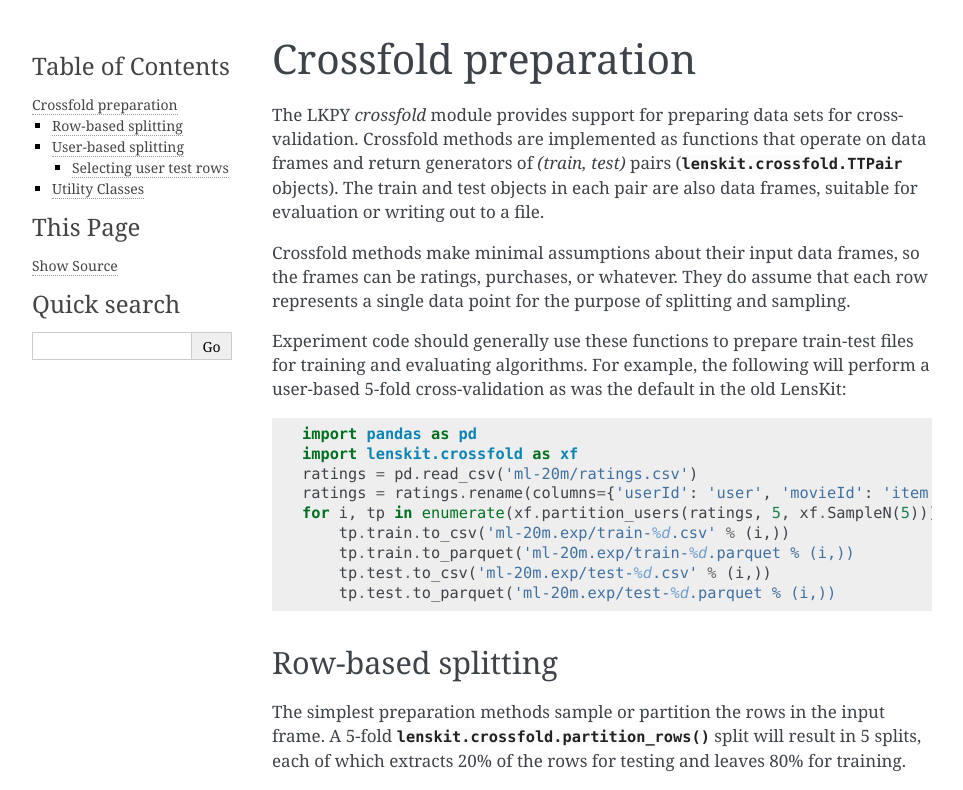
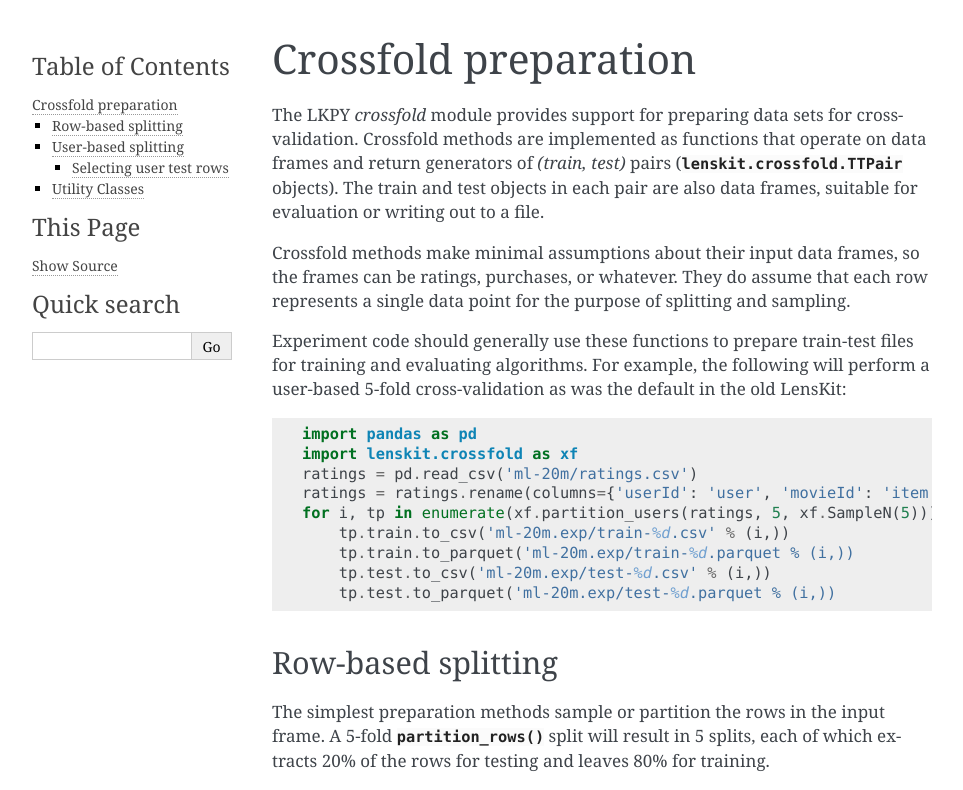
Before and after one commit to lenskit/lkpy, a Sphinx documentation site: the page built from doc/crossfold.rst, in a window 1280 px wide. Shown: the top 790 px of the page, without its empty margins (148-1111 px from the left). Built offline with Sphinx 7.4.7, drawn with Linux system fonts in a browser that asks for light colours; grey boxes are pictures that could not be loaded.

Commit message:
Improve crossfold docs

```diff
--- a/doc/crossfold.rst
+++ b/doc/crossfold.rst
@@ -30,13 +32,13 @@
 -------------------
 
 The simplest preparation methods sample or partition the rows in the input frame.
-A 5-fold :py:func:`lenskit.crossfold.partition_rows` split will result in 5
+A 5-fold :py:func:`partition_rows` split will result in 5
 splits, each of which extracts 20% of the rows for testing and leaves 80% for
 training.
 
-.. autofunction:: lenskit.crossfold.partition_rows
+.. autofunction:: partition_rows
 
-.. autofunction:: lenskit.crossfold.sample_rows
+.. autofunction:: sample_rows
 
 User-based splitting
 --------------------
@@ -53,9 +55,9 @@
 3. Create a training set for each test set consisting of the non-selected rows from each
     of that set's test users, along with all rows from each non-test user.
 
-.. autofunction:: lenskit.crossfold.partition_users
+.. autofunction:: partition_users
 
-.. autofunction:: lenskit.crossfold.sample_users
+.. autofunction:: sample_users
 
 Selecting user test rows
 ~~~~~~~~~~~~~~~~~~~~~~~~
@@ -67,14 +69,15 @@
 
 We provide several partition method factories:
 
-.. autofunction:: lenskit.crossfold.SampleN
-.. autofunction:: lenskit.crossfold.SampleFrac
+.. autofunction:: SampleN
+.. autofunction:: SampleFrac
 
 Utility Classes
 ---------------
 
-.. autoclass:: lenskit.crossfold.PartitionMethod
+.. autoclass:: PartitionMethod
    :members:
+   :special-members:
 
-.. autoclass:: lenskit.crossfold.TTPair
+.. autoclass:: TTPair
    :members:
```
Also changed, not shown: other parts of doc/crossfold.rst (+2 -0 lines), 1 other file.
